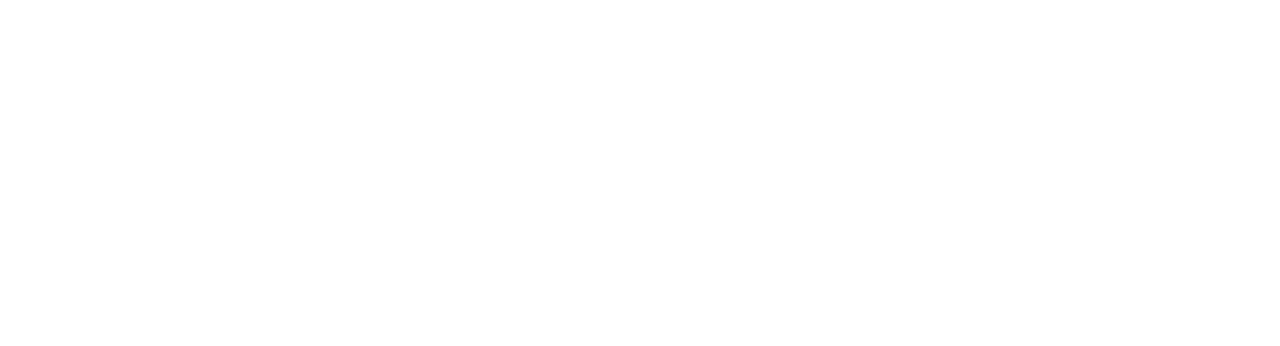
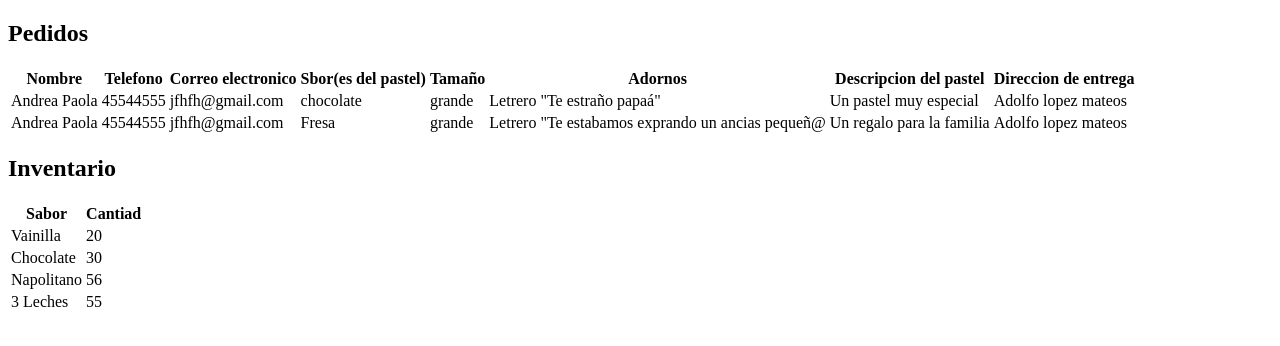
Before and after one commit to PaolaDaft/PasteleriaUba, a plain HTML site: page adminPastelero.html in a window 1280 px wide. Drawn offline with Linux system fonts and the light colour scheme.

Commit message:
Borrador

```diff
--- a/adminPastelero.html
+++ b/adminPastelero.html
@@ -8,5 +8,70 @@
 </head>
 <body>
 
+    <!--Quiero saber como poner index a la tabla-->
+    <h2>Pedidos</h2>
+    <table>
+        <tr>
+            <th>Nombre</th>
+            <th>Telefono</th>
+            <th>Correo electronico</th>
+            <th>Sbor(es del pastel)</th>
+            <th>Tamaño</th>
+            <th>Adornos</th>
+            <th>Descripcion del  pastel</th>
+            <th>Direccion de entrega</th>
+        </tr>
+        <tr>
+            <td>Andrea Paola</td>
+            <td>45544555</td>
+            <td>jfhfh@gmail.com</td>
+            <td>chocolate</td>
+            <td>grande</td>
+            <td>Letrero "Te estraño papaá"</td>
+            <td>Un pastel muy especial</td>
+            <td>Adolfo lopez mateos</td>
+        </tr>
+        <tr>
+            <td>Andrea Paola</td>
+            <td>45544555</td>
+            <td>jfhfh@gmail.com</td>
+            <td>Fresa</td>
+            <td>grande</td>
+            <td>Letrero "Te estabamos exprando un ancias pequeñ@</td>
+            <td>Un regalo para la familia</td>
+            <td>Adolfo lopez mateos</td>
+        </tr>
+    </table>
+
+
+
+
+    <h2>Inventario</h2>
+
+    <!--Quiero saber como ponerle titu a una tabla :v-->
+    <table>
+        <tr>
+            <th>Sabor</th>
+            <th>Cantiad</th>
+        </tr>
+        <tr>
+            <td>Vainilla</td>
+            <td>20</td>
+        </tr>
+        <tr>
+            <td>Chocolate</td>
+            <td>30</td>
+        </tr>
+        <tr>
+            <td>Napolitano</td>
+            <td>56</td>
+        </tr>
+        <tr>
+            <td>3 Leches</td>
+            <td>55</td>
+        </tr>
+
+    </table>
+
 </body>
 </html>
```
Also changed, not shown: index.html (+49 -0 lines), pedidoForm.html (+68 -0 lines).
